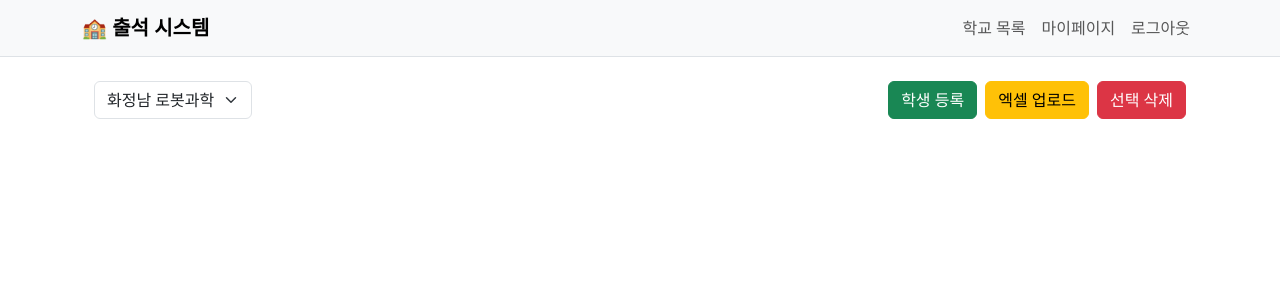
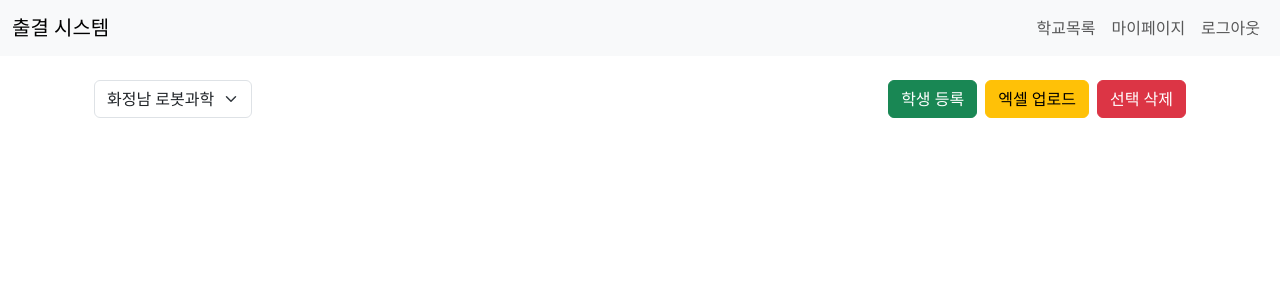
Before and after one commit to steam-making/attendance-system, a Django app: page /attendance/list/ in a window 1280 px wide. Shown: the top 300 px of the page. Run offline with Django 5.2, Linux system fonts and the light colour scheme; a user stored in the database is signed in; data comes from the database, SQL or seed files in the repository; data that the repository does not hold is empty; some libraries are stand-ins or nearby versions.

Commit message:
ui 변경

```diff
--- a/templates/base.html
+++ b/templates/base.html
@@ -17,15 +17,17 @@
 <body>
 
     <!-- ✅ 상단 네비게이션 바 -->
-    <nav class="navbar navbar-expand-lg navbar-light bg-light border-bottom mb-4">
-        <div class="container">
-            <a class="navbar-brand fw-bold" href="{% url 'select_school' %}">🏫 출석 시스템</a>
+    <nav class="navbar navbar-expand-lg navbar-light bg-light">
+        <div class="container-fluid">
+            <a class="navbar-brand" href="{% url 'select_school' %}">출결 시스템</a>
+            <button class="navbar-toggler" type="button" data-bs-toggle="collapse" data-bs-target="#topNav" aria-controls="topNav" aria-expanded="false" aria-label="메뉴 열기">
+            <span class="navbar-toggler-icon"></span>
+            </button>
 
-            <div class="collapse navbar-collapse justify-content-end">
-                <ul class="navbar-nav">
-                    {% if user.is_authenticated %}
+            <div class="collapse navbar-collapse" id="topNav">
+            <ul class="navbar-nav ms-auto">
                 <li class="nav-item">
-                            <a class="nav-link" href="{% url 'select_school' %}">학교 목록</a>
+                <a class="nav-link" href="{% url 'select_school' %}">학교목록</a>
                 </li>
                 <li class="nav-item">
                 <a class="nav-link" href="{% url 'profile' %}">마이페이지</a>
@@ -33,18 +35,14 @@
                 <li class="nav-item">
                 <form method="post" action="{% url 'logout' %}">
                     {% csrf_token %}
-                                <button type="submit" class="btn btn-link nav-link">로그아웃</button>
+                    <button class="btn btn-link nav-link" type="submit">로그아웃</button>
                 </form>
                 </li>
-                    {% else %}
-                        <li class="nav-item">
-                            <a class="nav-link" href="{% url 'login' %}">로그인</a>
-                        </li>
-                    {% endif %}
             </ul>
             </div>
         </div>
         </nav>
+
 
     <div class="container">
         {% block content %}{% endblock %}
```
Lines whose indentation alone changed are shown as unchanged.
